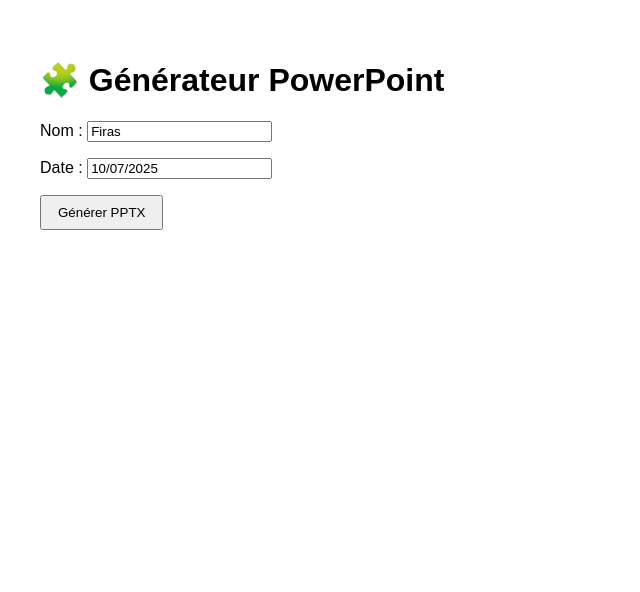
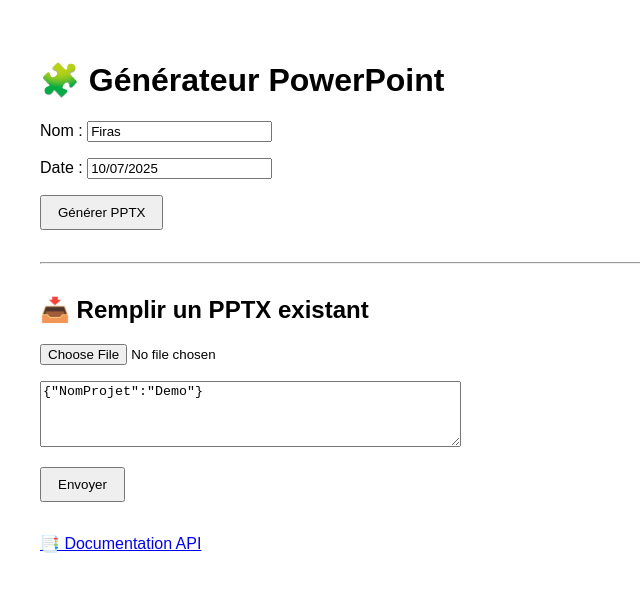
Before and after one commit to fksontini/special-octo-pancake, a Next.js app: page / in a window 1280 px wide. Shown: the top 592 px of the page, without its empty margins (0-640 px from the left). Built offline with nearby package versions, Linux system fonts and the light colour scheme.

Commit message:
Add web interface for PPTX upload and Swagger docs

```diff
--- a/pages/index.tsx
+++ b/pages/index.tsx
@@ -6,10 +6,20 @@
   const [date, setDate] = useState("10/07/2025");
   const [status, setStatus] = useState("");
 
+  const [file, setFile] = useState<File | null>(null);
+  const [jsonText, setJsonText] = useState('{"NomProjet":"Demo"}');
+  const [populateStatus, setPopulateStatus] = useState("");
+
   const handleGenerate = async () => {
     setStatus("Génération en cours...");
-    const response = await axios.post("/api/generate", { Nom: nom, Date: date }, { responseType: "blob" });
-    const blob = new Blob([response.data], { type: "application/vnd.openxmlformats-officedocument.presentationml.presentation" });
+    const response = await axios.post(
+      "/api/generate",
+      { Nom: nom, Date: date },
+      { responseType: "blob" }
+    );
+    const blob = new Blob([response.data], {
+      type: "application/vnd.openxmlformats-officedocument.presentationml.presentation",
+    });
     const url = window.URL.createObjectURL(blob);
     const link = document.createElement("a");
     link.href = url;
@@ -18,6 +28,44 @@
     link.click();
     link.remove();
     setStatus("Fichier généré !");
+  };
+
+  const handlePopulate = async () => {
+    if (!file) {
+      setPopulateStatus("Veuillez sélectionner un fichier PPTX");
+      return;
+    }
+    setPopulateStatus("Envoi en cours...");
+    try {
+      const base64 = await new Promise<string>((resolve, reject) => {
+        const reader = new FileReader();
+        reader.onload = () => {
+          const result = reader.result as string;
+          resolve(result.split(",")[1]);
+        };
+        reader.onerror = () => reject(reader.error);
+        reader.readAsDataURL(file);
+      });
+      const values = JSON.parse(jsonText);
+      const response = await axios.post(
+        "/api/populate",
+        { pptxBase64: base64, values },
+        { responseType: "blob" }
+      );
+      const blob = new Blob([response.data], {
+        type: "application/vnd.openxmlformats-officedocument.presentationml.presentation",
+      });
+      const url = window.URL.createObjectURL(blob);
+      const link = document.createElement("a");
+      link.href = url;
+      link.setAttribute("download", "modified.pptx");
+      document.body.appendChild(link);
+      link.click();
+      link.remove();
+      setPopulateStatus("Fichier modifié téléchargé !");
+    } catch (err: any) {
+      setPopulateStatus("Erreur: " + err.message);
+    }
   };
 
   return (
@@ -31,8 +79,39 @@
         <label>Date : </label>
         <input value={date} onChange={(e) => setDate(e.target.value)} />
       </div>
-      <button onClick={handleGenerate} style={{ padding: "0.5rem 1rem" }}>Générer PPTX</button>
+      <button onClick={handleGenerate} style={{ padding: "0.5rem 1rem" }}>
+        Générer PPTX
+      </button>
       <p>{status}</p>
+
+      <hr style={{ margin: "2rem 0" }} />
+
+      <h2>📥 Remplir un PPTX existant</h2>
+      <div style={{ marginBottom: "1rem" }}>
+        <input
+          type="file"
+          accept=".pptx"
+          onChange={(e) => setFile(e.target.files ? e.target.files[0] : null)}
+        />
+      </div>
+      <div style={{ marginBottom: "1rem" }}>
+        <textarea
+          rows={4}
+          cols={50}
+          value={jsonText}
+          onChange={(e) => setJsonText(e.target.value)}
+        />
+      </div>
+      <button onClick={handlePopulate} style={{ padding: "0.5rem 1rem" }}>
+        Envoyer
+      </button>
+      <p>{populateStatus}</p>
+
+      <div style={{ marginTop: "2rem" }}>
+        <a href="/api-docs.html" target="_blank" rel="noopener">
+          📑 Documentation API
+        </a>
+      </div>
     </div>
   );
 }
```
Also changed, not shown: public/api-docs.html (added, +16 -0 lines), public/openapi.json (added, +70 -0 lines).
